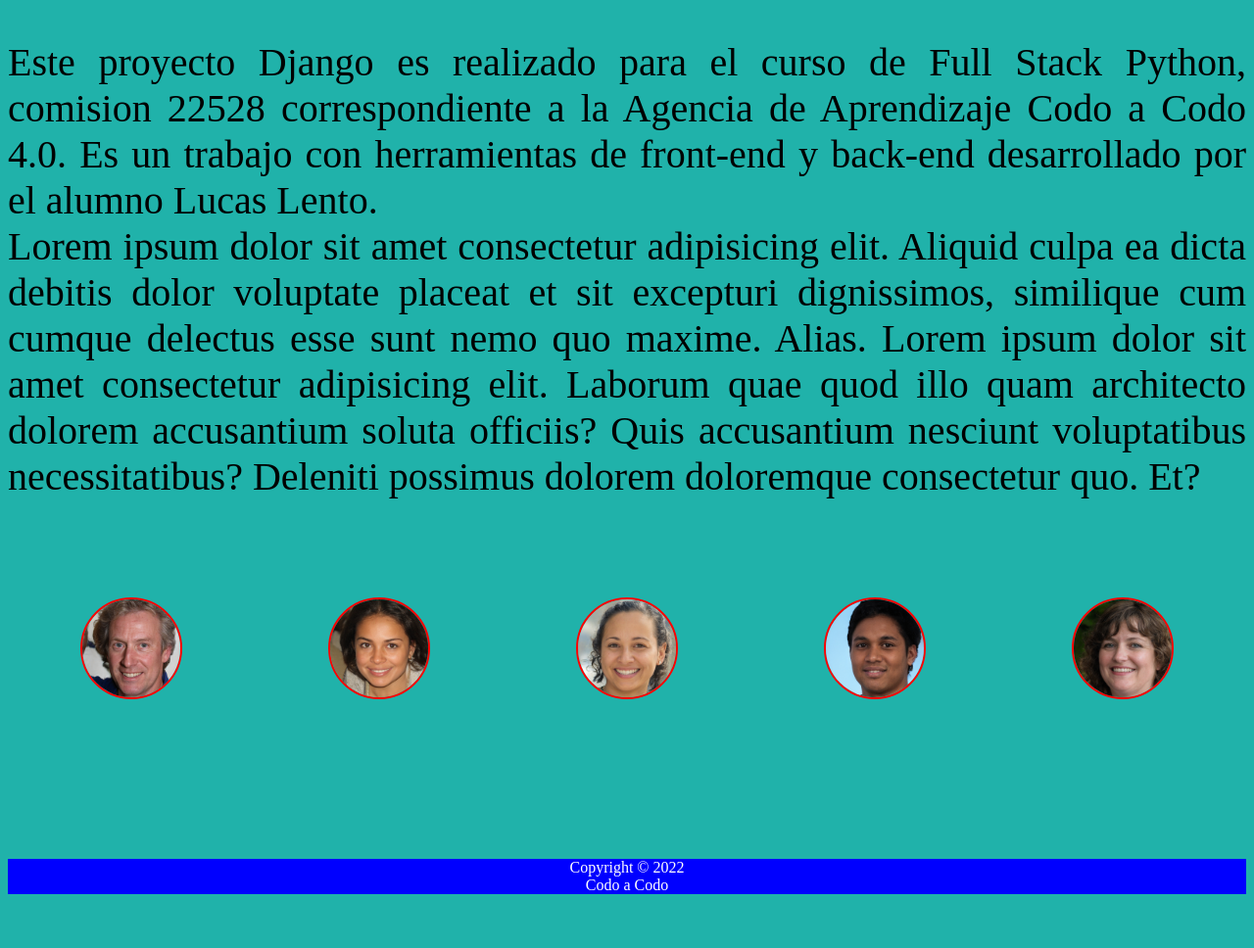
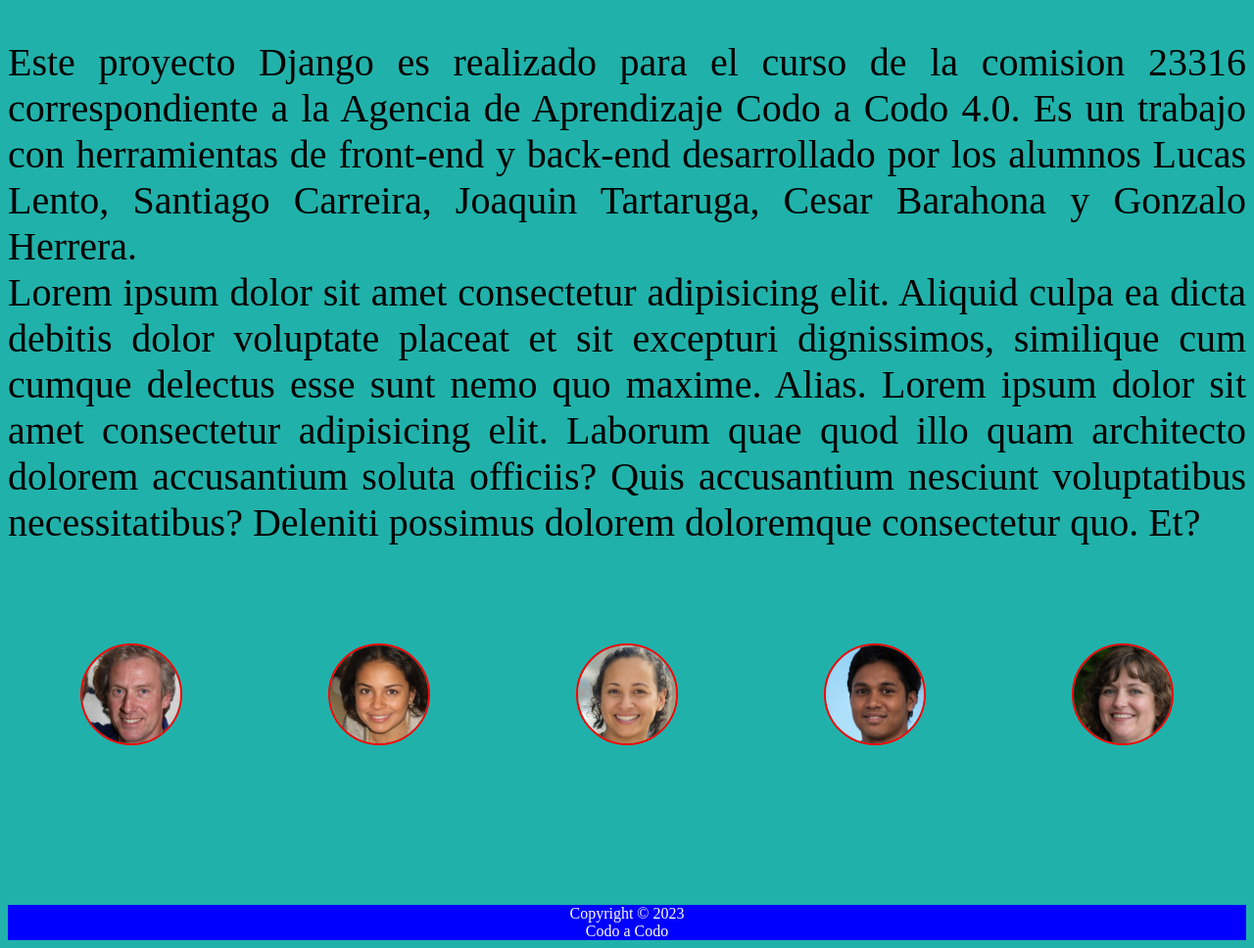
Before and after one commit to lucaslento92/Guardar_Cumplea-os, a Django app: page /core/acerca_de in a window 1280 px wide. Shown: the part 168-1136 px from the top of the page at 98% size. Before the commit the page ends 1081 px from the top, so only its background shows below. Run offline with Django 4.2, Linux system fonts and the light colour scheme.

Commit message:
segunda subida

```diff
--- a/cumpleaños/core/forms.py
+++ b/cumpleaños/core/forms.py
@@ -1,6 +1,6 @@
 from django import forms
 
 class AgregarCumpleaños(forms.Form):
-    nombre = forms.CharField(label="Nombre", max_length=128)
-    apellido = forms.CharField(label="Apellido", max_length=128)
-    fecha = forms.DateField(label="Fecha", widget=forms.DateInput(attrs= {"type":"date"}))
+    nombre = forms.CharField(label="Nombre", max_length=128, required=True)
+    apellido = forms.CharField(label="Apellido", max_length=128, required=True)
+    fecha = forms.DateField(label="Fecha", widget=forms.DateInput(attrs= {"type":"date"}), required=True)
--- a/cumpleaños/core/templates/core/acerca_de.html
+++ b/cumpleaños/core/templates/core/acerca_de.html
@@ -5,9 +5,9 @@
 <link rel="stylesheet" href="{% static 'core/css/acerca_de.css' %} "> {% endblock %}
 {% block content %}
 <p>
-    Este proyecto Django es realizado para el curso de Full Stack Python, comision 22528 correspondiente a la Agencia de
-    Aprendizaje Codo a Codo 4.0. Es un trabajo con herramientas de front-end y back-end desarrollado por el alumno Lucas
-    Lento. <br>
+    Este proyecto Django es realizado para el curso de la comision 23316 correspondiente a la Agencia de
+    Aprendizaje Codo a Codo 4.0. Es un trabajo con herramientas de front-end y back-end desarrollado por los alumnos
+    Lucas Lento, Santiago Carreira, Joaquin Tartaruga, Cesar Barahona y Gonzalo Herrera. <br>
     Lorem ipsum dolor sit amet consectetur adipisicing elit. Aliquid culpa ea dicta debitis dolor voluptate placeat
     et sit excepturi dignissimos, similique cum cumque delectus esse sunt nemo quo maxime. Alias.
     Lorem ipsum dolor sit amet consectetur adipisicing elit. Laborum quae quod illo quam architecto dolorem
--- a/cumpleaños/core/templates/core/index.html
+++ b/cumpleaños/core/templates/core/index.html
@@ -31,7 +31,7 @@
         </p>
     </main>
     <footer>
-        Copyright © 2022 <br>
+        Copyright © 2023 <br>
         Codo a Codo
     </footer>
 </body>
```
Also changed, not shown: cumpleaños/db.sqlite3, 1 other file.
